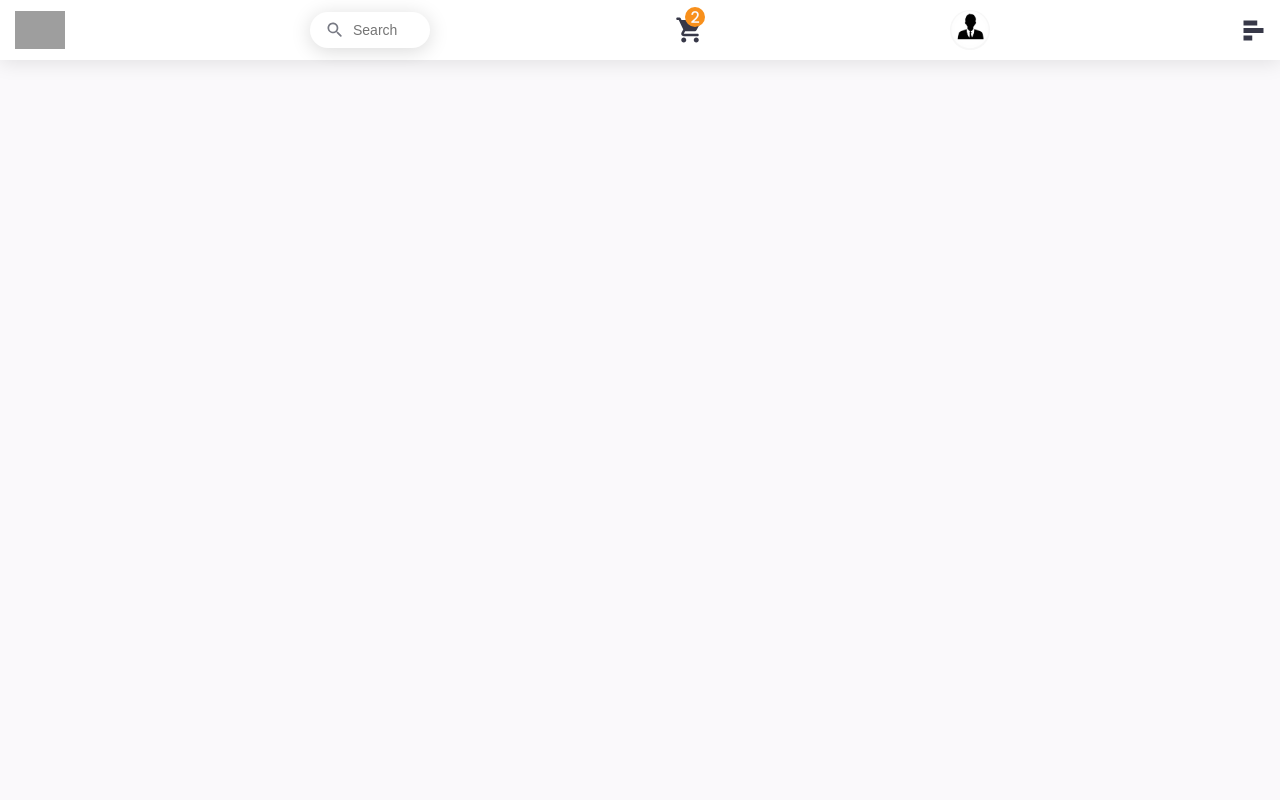
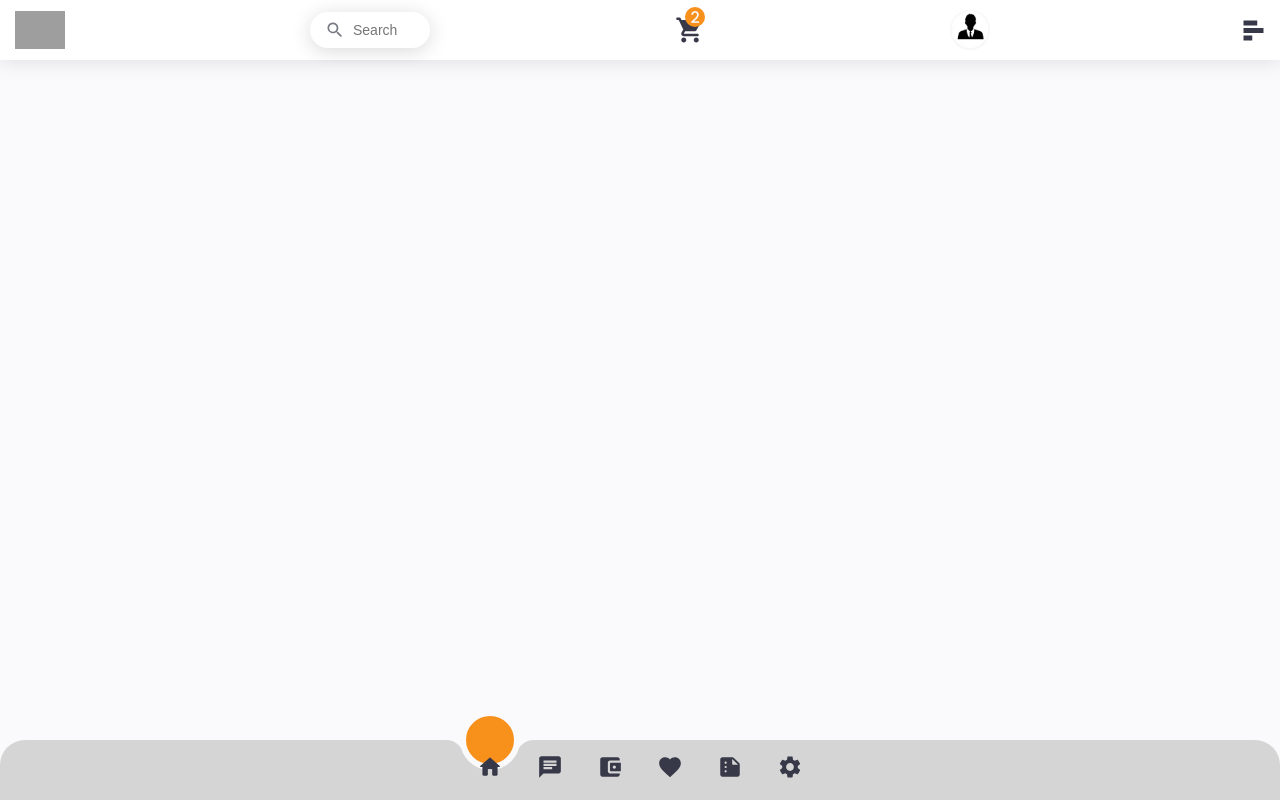
Before and after one commit to TomChaseParis/Food-Delivery-App, a React (Create React App) app: page / in a window 1280 px wide. Built offline with nearby package versions, Linux system fonts and the light colour scheme; grey boxes are pictures that could not be loaded; the HTML template or start-up script is replaced by a standard one.

Commit message:
Bottom Menu Component Done

```diff
--- a/package.json
+++ b/package.json
@@ -6,6 +6,7 @@
     "@emotion/react": "^11.10.4",
     "@emotion/styled": "^11.10.4",
     "@mui/icons-material": "^5.10.6",
+    "@mui/material": "^5.10.8",
     "@testing-library/jest-dom": "^5.16.5",
     "@testing-library/react": "^13.4.0",
     "@testing-library/user-event": "^13.5.0",
--- a/src/App.css
+++ b/src/App.css
@@ -132,9 +132,133 @@
   font-size: 30px;
 }
 
+/*  Header Styles Ends */
 
+/* Bottom Menu Styles */
 
+.bottomMenu {
+  position: fixed;
+  bottom: 0;
+  left: 0;
+  display: flex;
+  align-items: center;
+  justify-content: center;
+  width: 100%;
+  height: 60px;
+  background-color: #d5d5d5;
+  border-radius: 25px 25px 0 0;
+  z-index: 101;
+}
 
+.bottomMenu ul {
+  display: flex;
+}
 
+.bottomMenu ul li {
+  position: relative;
+  list-style: none;
+  width: 60px;
+  height: 60px;
+  z-index: 1;
+}
 
-/*  Header Styles Ends */
+.bottomMenu ul li a {
+  position: relative;
+  display: flex;
+  align-items: center;
+  justify-content: center;
+  width: 100%;
+  flex-direction: column;
+  text-align: center;
+  font-weight: 500;
+}
+
+.bottomMenu ul li a .icon {
+  position: relative;
+  display: block;
+  line-height: 70px;
+  text-align: center;
+  transition: 0.5s;
+}
+
+.bottomMenu ul li a .icon .MuiSvgIcon-root {
+  font-size: 26px;
+  color: #373848
+}
+
+.bottomMenu ul li.active a .icon {
+  transform: translateY(-26px);
+}
+
+.bottomMenu ul li.active a .icon .MuiSvgIcon-root {
+  color: #faf9fb;
+  transition: 0.5s;
+}
+
+.indicator {
+  position: absolute;
+  height: 60px;
+  width: 60px;
+  background-color: #f8901c;
+  border-radius: 100vw;
+  top: -50%;
+  border: 6px solid #faf9fb;
+  transition: 0.5s;
+}
+
+.indicator::before {
+  content: '';
+  position: absolute;
+  top: 50%;
+  left: -20px;
+  width: 18px;
+  height: 18px;
+  background-color: transparent;
+  border-top-right-radius: 18px;
+  box-shadow: 0px -10px 0 0 #faf9fb;
+}
+
+.indicator::after {
+  content: '';
+  position: absolute;
+  top: 50%;
+  right: -20px;
+  width: 18px;
+  height: 18px;
+  background-color: transparent;
+  border-top-left-radius: 18px;
+  box-shadow: 0px -10px 0 0 #faf9fb;
+}
+
+.bottomMenu ul li:nth-child(1).active ~ .indicator {
+  transform: translateX(calc(60px * 0));
+}
+
+.bottomMenu ul li:nth-child(2).active ~ .indicator {
+  transform: translateX(calc(60px * 1));
+}
+
+.bottomMenu ul li:nth-child(3).active ~ .indicator {
+  transform: translateX(calc(60px * 2));
+}
+
+.bottomMenu ul li:nth-child(4).active ~ .indicator {
+  transform: translateX(calc(60px * 3));
+}
+
+.bottomMenu ul li:nth-child(5).active ~ .indicator {
+  transform: translateX(calc(60px * 4));
+}
+
+.bottomMenu ul li:nth-child(6).active ~ .indicator {
+  transform: translateX(calc(60px * 5));
+}
+
+/* Main Section Styles */
+
+main {
+  width: 100%;
+  height: auto;
+  background-color: #555;
+  margin-top: 60px;
+}
--- a/src/App.js
+++ b/src/App.js
@@ -1,16 +1,54 @@
+import { AccountBalanceWalletRounded, Chat, Favorite, HomeRounded, Settings, SummarizeRounded } from '@mui/icons-material';
 import React from 'react';
+import { useEffect } from 'react';
 import './App.css';
 import Header from './components/Header';
+import MenuContainer from './components/MenuContainer';
 
 function App() {
+
+  useEffect(() => {
+    const menuLi = document.querySelectorAll('#menu li');
+
+    function setMenuActive() {
+      menuLi.forEach(n => n.classList.remove('active'));
+      this.classList.add('active')
+    }
+
+    menuLi.forEach(n => n.addEventListener('click', setMenuActive))
+  }, [])
+
+
   return (
     <div className="App">
      {/* Header Section */}
      <Header />
 
      {/* Main Container */}
+     <main>
+      <div className='mainContainer'></div>
+      <div className='rightMenu'></div>
+     </main>
 
      {/* Bottom Menu */}
+     <div className='bottomMenu'>
+      <ul id='menu'>
+       {/* prettier-ignore */}
+          <MenuContainer link = {'#'} icon = {<HomeRounded />} />
+          {/* prettier-ignore */}
+          <MenuContainer link = {'#'} icon = {<Chat />}  />
+          {/* prettier-ignore */}
+          <MenuContainer link = {'#'} icon = {<AccountBalanceWalletRounded />}  />
+          {/* prettier-ignore */}
+          <MenuContainer link = {'#'} icon = {<Favorite />} />
+          {/* prettier-ignore */}
+          <MenuContainer link = {'#'} icon = {<SummarizeRounded />}  />
+          {/* prettier-ignore */}
+          <MenuContainer link = {'#'} icon = {<Settings />}  />
+
+        <div className='indicator'></div>
+        </ul>
+     </div>
     </div>
   );
 }
--- /dev/null
+++ b/src/components/MenuContainer.js
@@ -0,0 +1,13 @@
+import React from 'react';
+
+function MenuContainer({ link, icon }) {
+  return (
+    <li>
+        <a href={link}>
+            <span className='icon'>{icon}</span>
+        </a>
+    </li>
+  )
+}
+
+export default MenuContainer;
```
Also changed, not shown: 1 other file (tests, documents, lock files or other folders).
